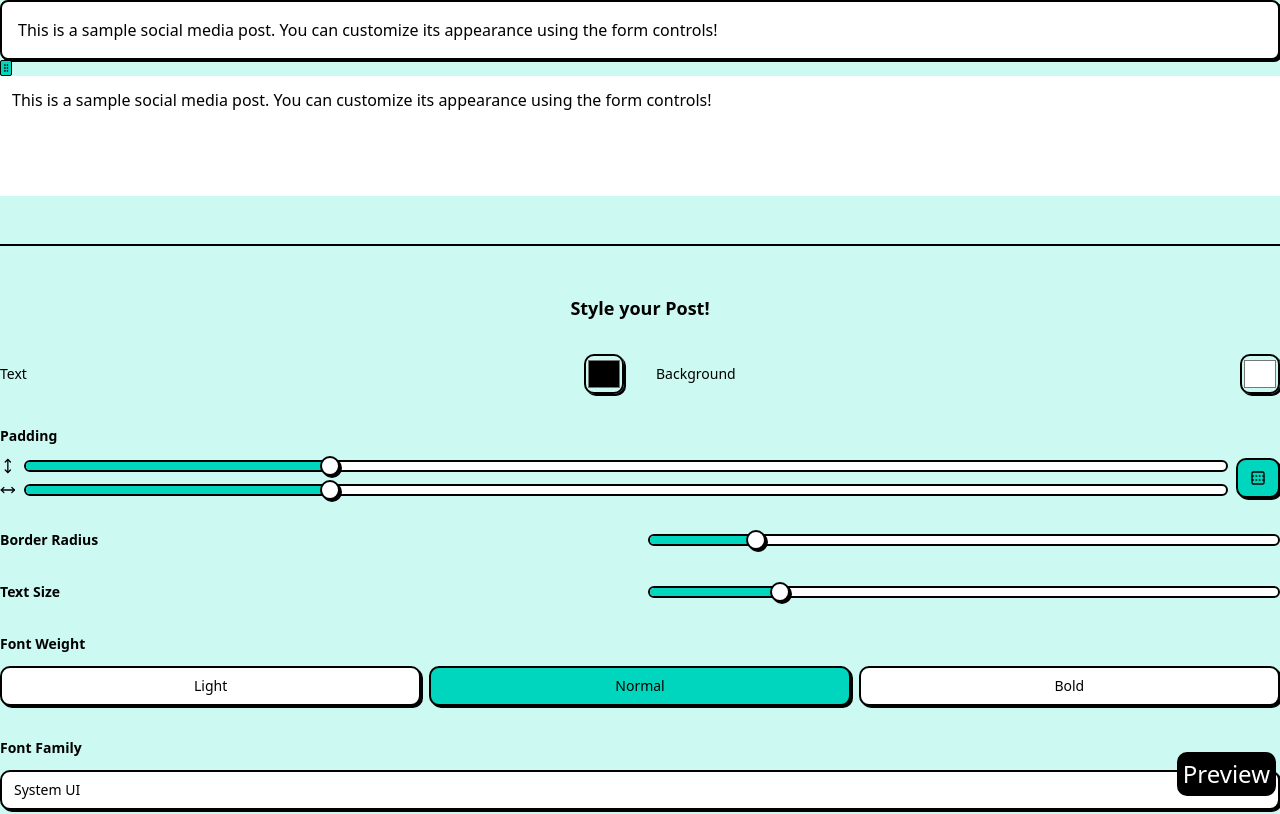
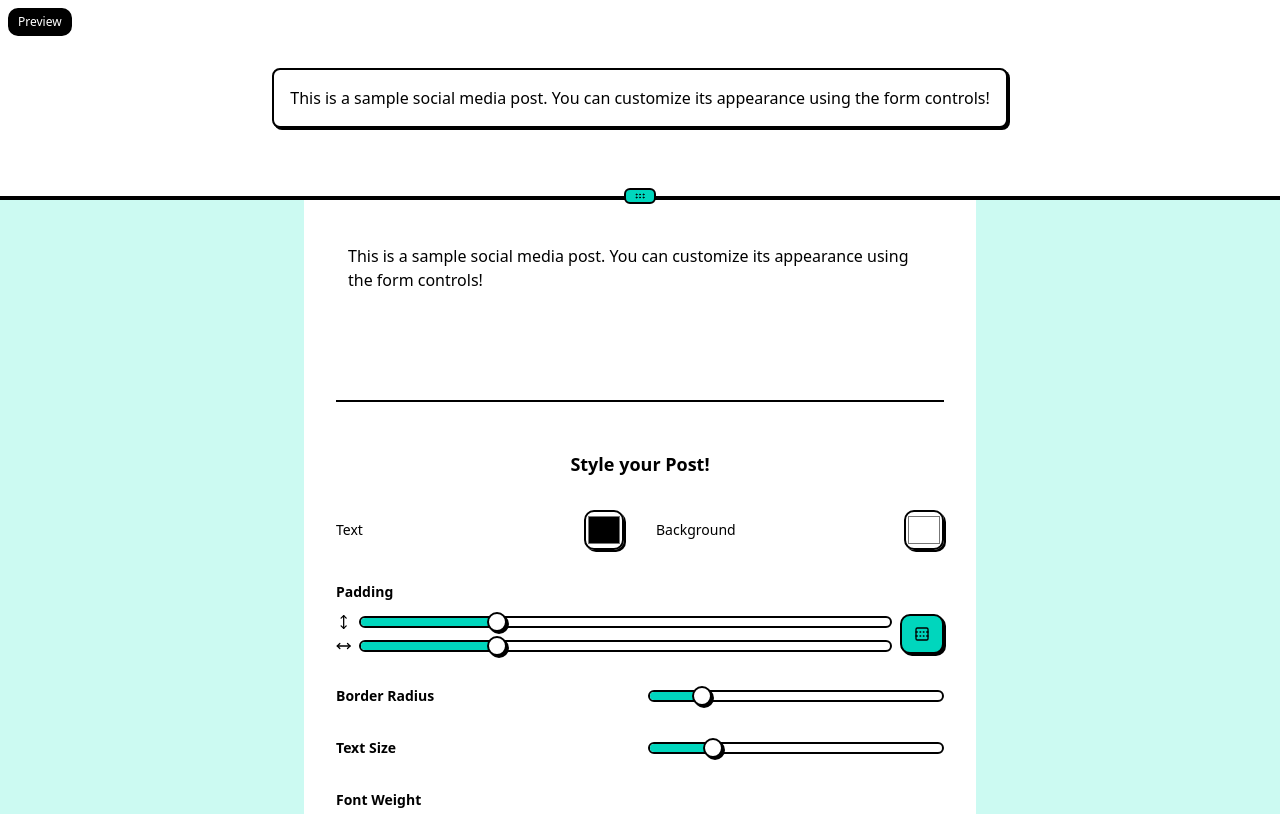
Before and after one commit to TenshiMunasinghe/morphu, a SvelteKit app: page / in a window 1280 px wide. Shown: the top 814 px of the page. Built offline with nearby package versions, Linux system fonts and the light colour scheme.

Commit message:
wip overlay

```diff
--- a/src/components/postForm.svelte
+++ b/src/components/postForm.svelte
@@ -6,9 +6,32 @@
 	import TextAlignmentSelector, { type TextAlignment } from './textAlignmentSelector.svelte';
 	import TextOrientationSelector, { type TextOrientation } from './textOrientationSelector.svelte';
 	import Separator from '$lib/components/ui/separator/separator.svelte';
-	import { ChevronDown } from 'lucide-svelte';
-	import * as Resizable from '$lib/components/ui/resizable';
-	import { PaneResizer } from 'paneforge';
+	import { ChevronDown, GripHorizontal } from 'lucide-svelte';
+
+	// Preview resize state (vertical only)
+	let previewHeight = $state(200);
+	let isResizing = $state(false);
+
+	function startResize(e: MouseEvent) {
+		e.preventDefault();
+		isResizing = true;
+
+		const startY = e.clientY;
+		const startHeight = previewHeight;
+
+		function onMouseMove(e: MouseEvent) {
+			previewHeight = Math.max(100, Math.min(500, startHeight + (e.clientY - startY)));
+		}
+
+		function onMouseUp() {
+			isResizing = false;
+			document.removeEventListener('mousemove', onMouseMove);
+			document.removeEventListener('mouseup', onMouseUp);
+		}
+
+		document.addEventListener('mousemove', onMouseMove);
+		document.addEventListener('mouseup', onMouseUp);
+	}
 
 	// Numerical values as numbers for sliders
 	let paddingTopValue = $state(16);
@@ -105,21 +128,18 @@
 	);
 </script>
 
-<Resizable.PaneGroup
-	direction="vertical"
-	class="h-screen bg-background lg:mx-auto lg:max-w-350 lg:p-8"
->
-	<!-- Preview Section - Fixed at top on mobile -->
-	<Resizable.Pane
-		defaultSize={25}
-		minSize={10}
-		class="relative z-10 flex w-full flex-col overflow-y-auto rounded-base border-b-0 border-border bg-secondary-background p-8 shadow-none"
+<div class="min-h-screen bg-background">
+	<!-- Preview Section - Sticky at top, full width, vertically resizable -->
+	<div
+		class="sticky top-0 z-50 w-full border-b-4 border-border bg-secondary-background"
+		style:height="{previewHeight}px"
 	>
 		<h2
-			class="absolute right-1 bottom-1 z-10 rounded-base border-2 border-border bg-foreground p-1 text-center text-xs font-base text-secondary-background lg:text-left lg:text-2xl"
+			class="absolute top-2 left-2 z-10 rounded-base border-2 border-border bg-foreground px-2 py-1 text-xs font-base text-secondary-background"
 		>
 			Preview
 		</h2>
+		<div class="flex h-full items-center justify-center overflow-auto p-4">
 			<Post
 				{borderRadius}
 				{paddingTop}
@@ -135,16 +155,20 @@
 				{backgroundColor}
 				{textColor}
 			/>
-	</Resizable.Pane>
+		</div>
+		<!-- Resize handle (bottom edge) -->
+		<button
+			type="button"
+			class="absolute bottom-0 left-1/2 z-10 flex h-4 w-8 -translate-x-1/2 translate-y-1/2 cursor-ns-resize items-center justify-center rounded-sm border-2 border-border bg-primary"
+			onmousedown={startResize}
+			aria-label="Resize preview vertically"
+		>
+			<GripHorizontal class="size-3 text-primary-foreground" />
+		</button>
+	</div>
 
-	<Resizable.Handle withHandle />
-
-	<!-- Form Section - At bottom on mobile -->
-	<Resizable.Pane
-		defaultSize={75}
-		minSize={20}
-		class="overflow-y-auto bg-secondary-background p-6 shadow-shadow lg:p-8"
-	>
+	<!-- Form Section - Below preview, scrollable -->
+	<div class="mx-auto max-w-2xl bg-secondary-background p-6 lg:p-8">
 		<form class="flex flex-col gap-8 pb-8">
 			<div class="flex flex-col gap-2">
 				<textarea
@@ -300,5 +324,5 @@
 				</div>
 			</div>
 		</form>
-	</Resizable.Pane>
-</Resizable.PaneGroup>
+	</div>
+</div>
```
Lines whose indentation alone changed are shown as unchanged.
